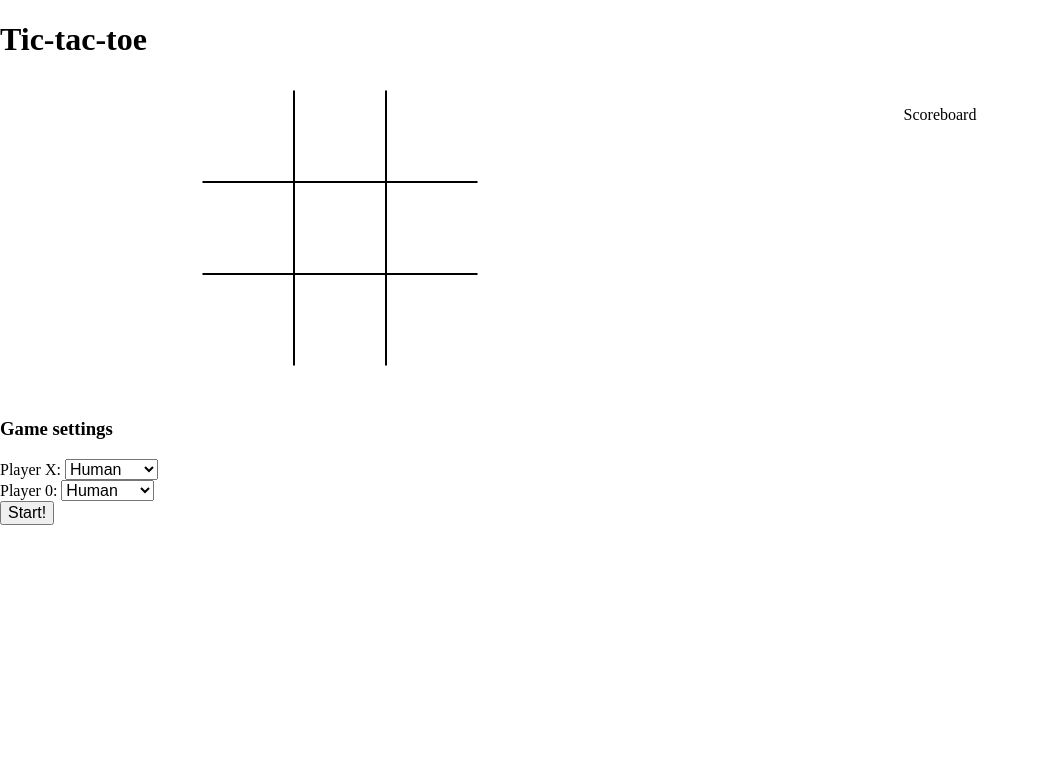
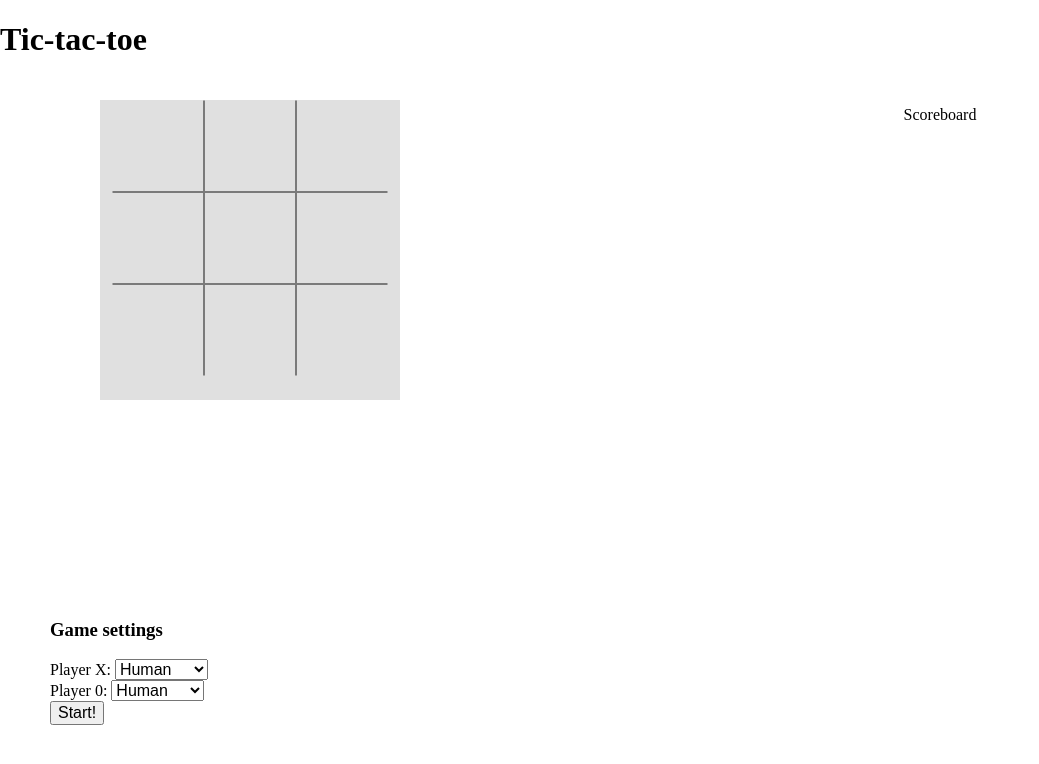
Before and after one commit to AdamSkuse/fcc-tic-tac-toe, a website: page app/index.html in a window 1280 px wide. Shown: the whole page, without its empty margins (0-1039 px from the left). Drawn offline with Linux system fonts and the light colour scheme.

Commit message:
Adds overlay to gameboard

```diff
--- a/app/assets/scripts/App.js
+++ b/app/assets/scripts/App.js
@@ -7,6 +7,7 @@ var declareWinModal = document.getElementById('declare-win-modal');
 var playAgainButton = document.getElementById('play-again-btn');
 var resetGameButton = document.getElementById('reset-game-btn');
 var gameSettingsOverlay = document.getElementById('game-settings-overlay');
+var gameboardOverlay = document.getElementById('gameboard-overlay');
 
 var playerXToMove = true;
 var movesLog = [0, 0, 0, 0, 0, 0, 0, 0, 0]; // each value corresponds to a square. '0' is empty, 'X's are 1, '0's are 5
@@ -27,6 +28,7 @@ function resetGame() {
   clearGameBoard();
   winnerDeclared = true;
   gameSettingsOverlay.style.display = "none";
+  gameboardOverlay.style.display = "block";
 }
 
 function clearGameBoard() {
@@ -44,6 +46,11 @@ function playAgain() {
   movesLog = [0, 0, 0, 0, 0, 0, 0, 0, 0];
   updateScoreboard();
   winnerDeclared = false;
+  playerXToMove = true;
+  if (playerXIsHuman === false) {
+    computersTurn = true;
+    computerPlanMove();
+  }
 }
 
 // this lists indices in movesLog that correspond to totalsArray
@@ -82,6 +89,7 @@ function startGame() {
 
   winnerDeclared = false; // this allows user to make move by clicking on the board
   gameSettingsOverlay.style.display = "block";
+  gameboardOverlay.style.display = "none";
   if (computersTurn === true) {
     computerPlanMove();
   }
--- a/app/assets/styles/base/_global.css
+++ b/app/assets/styles/base/_global.css
@@ -19,6 +19,20 @@
     height: 300px;
     padding: 0px;
     margin: 0 auto;
+    position: absolute;
+    left: 100px;
+    top: 100px;
+}
+
+.gameboard-overlay {
+  display: inline-block;
+  background-color: #ccc;
+  width: 300px;
+  height: 300px;
+  position: absolute;
+  top: 100px;
+  left: 100px;
+  opacity: 0.6;
 }
 .cell {
     padding: 0px;
@@ -82,7 +96,7 @@ i {
 }
 
 .full-screen-modal {
-  background-color: green;
+  background-color: rgba(204, 204, 204, 0.6);
   display: none;
   height: 80%;
   width: 80%;
@@ -93,9 +107,11 @@ i {
 }
 
 .game-settings {
-width: 300px;
-height: 150px;
-position: absolute;
+  width: 300px;
+  height: 150px;
+  position: absolute;
+  bottom: 50px;
+  left: 50px;
 }
 
 .game-settings-overlay {
@@ -103,8 +119,8 @@ position: absolute;
   display: none;
   width: 300px;
   height: 150px;
-  position: relative;
-  top: 0;
-  left: 0;
+  position: absolute;
+  bottom: 50px;
+  left: 50px;
   opacity: 0.6;
 }
--- a/app/index.html
+++ b/app/index.html
@@ -29,6 +29,7 @@
               --><div class="cell" id="7"></i></div><!--
               --><div class="cell" id="8"></div>
           </div>
+          <div id="gameboard-overlay" class="gameboard-overlay"></div>
       </div>
       <div class="col-1-2">
           <p>Scoreboard</p>
--- a/app/temp/styles/styles.css
+++ b/app/temp/styles/styles.css
@@ -472,6 +472,20 @@ template {
     height: 300px;
     padding: 0px;
     margin: 0 auto;
+    position: absolute;
+    left: 100px;
+    top: 100px;
+}
+
+.gameboard-overlay {
+  display: inline-block;
+  background-color: #ccc;
+  width: 300px;
+  height: 300px;
+  position: absolute;
+  top: 100px;
+  left: 100px;
+  opacity: 0.6;
 }
 
 .cell {
@@ -538,7 +552,7 @@ i {
 }
 
 .full-screen-modal {
-  background-color: green;
+  background-color: rgba(204, 204, 204, 0.6);
   display: none;
   height: 80%;
   width: 80%;
@@ -550,9 +564,11 @@ i {
 }
 
 .game-settings {
-width: 300px;
-height: 150px;
-position: absolute;
+  width: 300px;
+  height: 150px;
+  position: absolute;
+  bottom: 50px;
+  left: 50px;
 }
 
 .game-settings-overlay {
@@ -560,8 +576,8 @@ position: absolute;
   display: none;
   width: 300px;
   height: 150px;
-  position: relative;
-  top: 0;
-  left: 0;
+  position: absolute;
+  bottom: 50px;
+  left: 50px;
   opacity: 0.6;
 }
```
